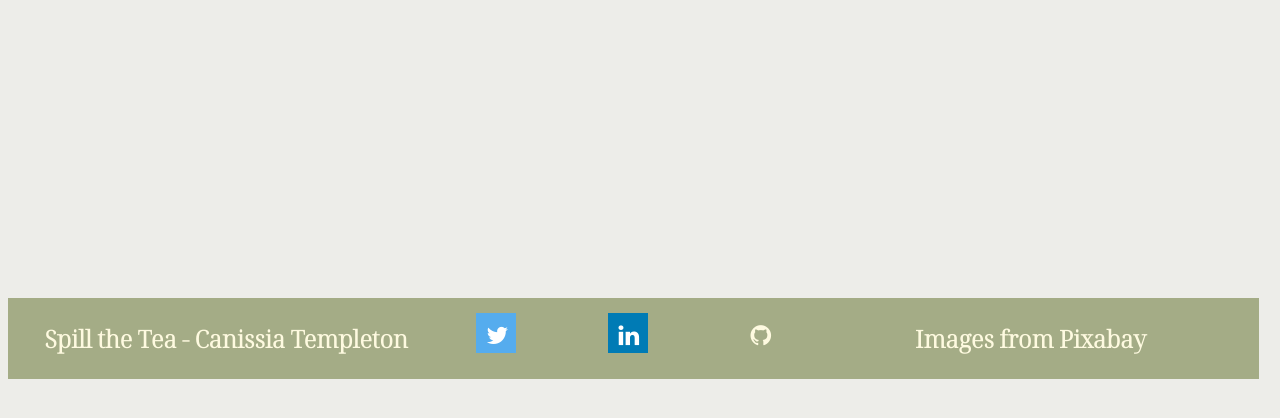
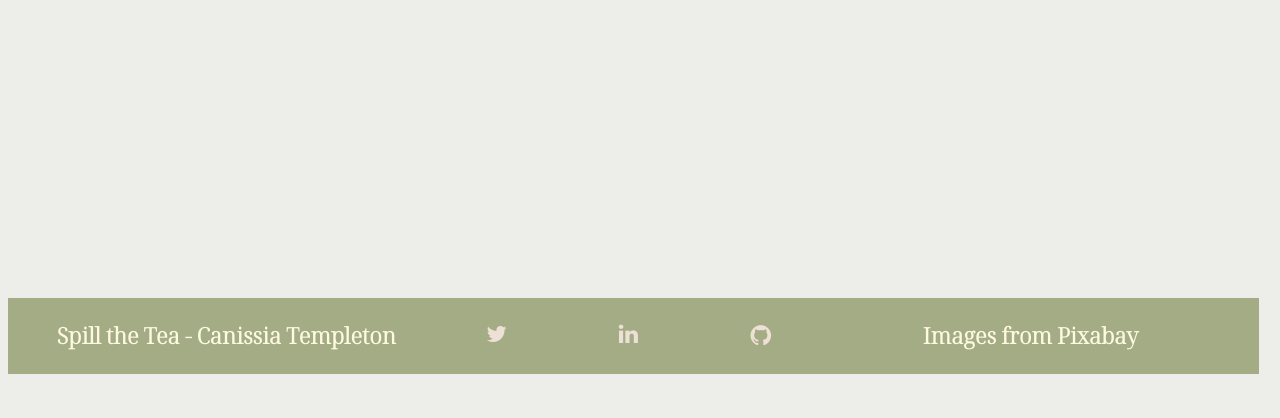
Before and after one commit to Canissia/Spill-the_Tea, a plain HTML site: page index.html in a window 1280 px wide. Shown: the part 284-702 px from the top of the page. Drawn offline with Linux system fonts and the light colour scheme.

Commit message:
Update style.css

```diff
--- a/style.css
+++ b/style.css
@@ -29,6 +29,14 @@ body {
 .main-text{
     margin: 5px;
     font-weight:600;
+}
+
+.info {
+  width: 33%;
+  display: flex;
+  flex-direction: row;
+  flex-wrap: wrap;
+  justify-content: space-around;
 }
 
 /* The flip card container*/
@@ -122,7 +130,7 @@ body {
 
 .footer {
   width: 95%;
-  height: 60%;
+  /* height: 30%; */
   position: sticky;
   display: flex;
   flex-direction: row;
@@ -130,7 +138,7 @@ body {
   justify-content: space-between;
   background-color: #a4ac86;
   color: #fefae0;
-  font-size: 1.5rem;
+  font-size: 1.4rem;
   padding-left: 20px;
   padding-right: 30px
 }
@@ -149,24 +157,22 @@ body {
 
 /* Add a hover effect if you want */
 .fa:hover {
-  opacity: 0.7;
+  opacity: 0.5;
+  transition: transform .2s;
+  transform: scale(1.5);
 }
 
-/* Twitter */
 .fa-twitter {
-  background: #55ACEE;
-  color: white;
+  color: #ede0d4;
 }
 
 .fa-linkedin {
-  background: #007bb5;
-  color: white;
+  color: #ede0d4;
 }
 
-.info {
-  width: 33%;
-  display: flex;
-  flex-direction: row;
-  flex-wrap: wrap;
-  justify-content: space-around;
+.fa-github {
+  color: #ede0d4;
 }
+.fa-codepen {
+  color: #ede0d4;
+}
```
